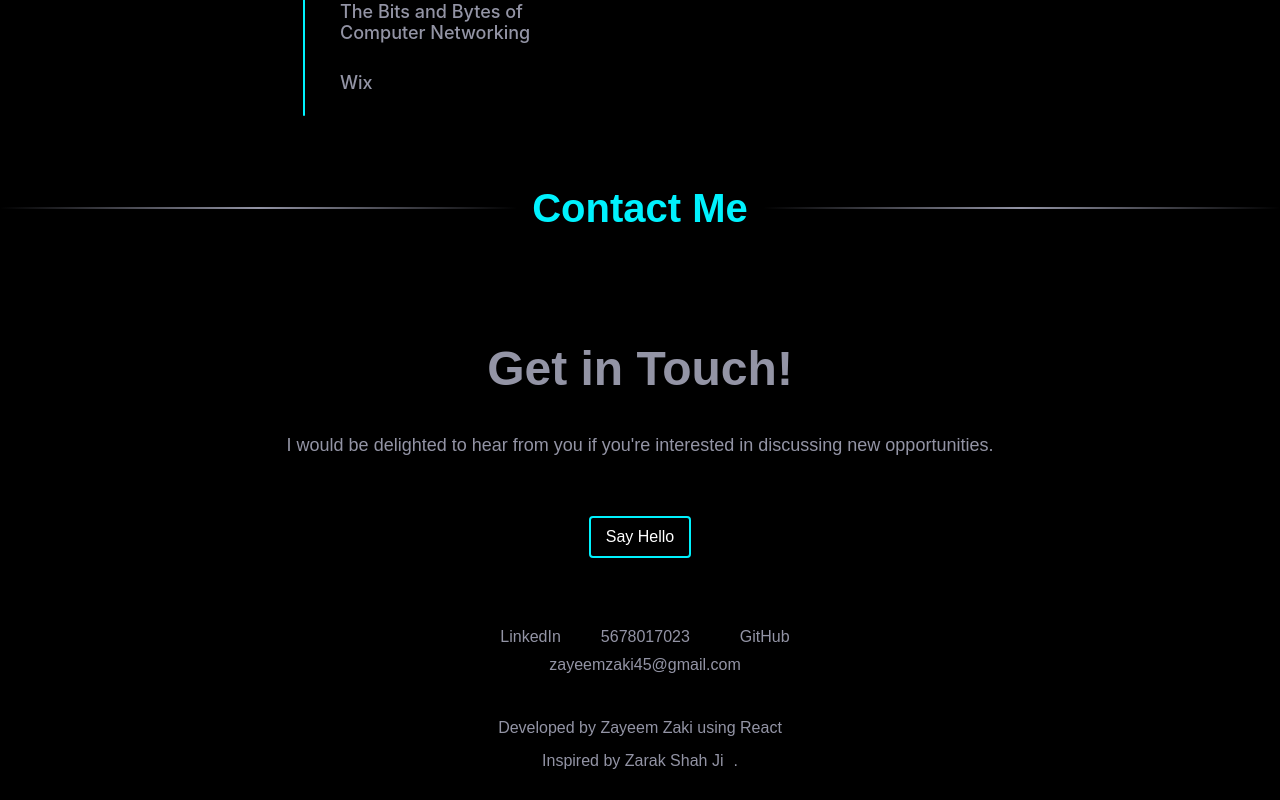
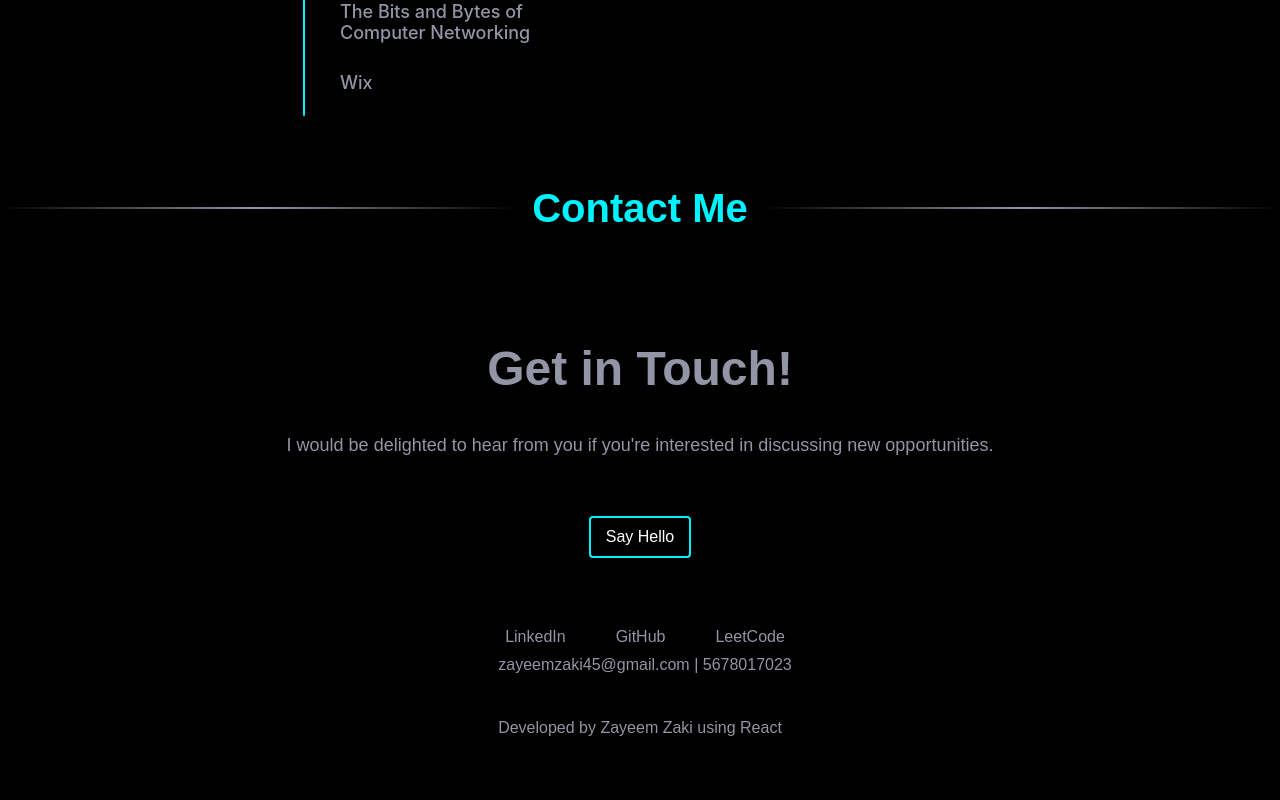
Before and after one commit to zayeemZaki/my-portfolio, a React (Create React App) app: page / in a window 1280 px wide. Shown: the part 5515-6315 px from the top of the page. After the commit the page ends 6277 px from the top, so only its background shows below. Built offline with nearby package versions, Linux system fonts and the light colour scheme.

Commit message:
added leetcode link

```diff
--- a/src/container/ContactMe/ContactMe.jsx
+++ b/src/container/ContactMe/ContactMe.jsx
@@ -102,23 +102,24 @@ const ContactMe = () => {
             <a href="https://www.linkedin.com/in/zayeem-zaki/" target="_blank" rel="noopener noreferrer">
               <i className="fab fa-linkedin"></i>LinkedIn
             </a>
-            <p>5678017023</p>
             <a href="https://github.com/zayeemZaki" target="_blank" rel="noopener noreferrer">
               <i className="fab fa-github"></i>GitHub
             </a>
+            <a href="https://leetcode.com/u/zayeem_zaki/" target="_blank" rel="noopener noreferrer">
+              <i className="fab fa-github"></i>LeetCode
+            </a>
+
           </div>
           <div className="email-contact">
-            <p>
-              <i className="fas fa-envelope"></i> zayeemzaki45@gmail.com
-            </p>
+            <p> <i className="fas fa-envelope"></i> zayeemzaki45@gmail.com  |  5678017023 </p>
           </div>
           <div className="credit-line">
             <p>Developed by Zayeem Zaki using React</p>
-            <p>
+            {/* <p>
               <a href="https://github.com/Zarak-Shah-ji" target="_blank" rel="noopener noreferrer">
                 Inspired by Zarak Shah Ji
               </a>.
-            </p>
+            </p> */}
           </div>
 
 
```
